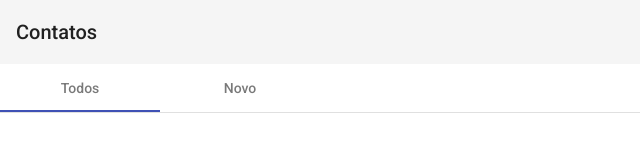
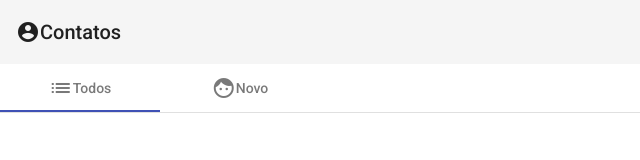
Before and after one commit to eduardotsilva/agenda-app, an Angular app: page / in a window 1280 px wide. Shown: the top 160 px of the page, without its empty margins (0-640 px from the left). Built offline with nearby package versions, Linux system fonts and the light colour scheme.

Commit message:
129. Icones do Material Design

```diff
--- a/src/app/contato/contato.component.html
+++ b/src/app/contato/contato.component.html
@@ -1,9 +1,22 @@
-<mat-toolbar>Contatos</mat-toolbar>
+<mat-toolbar>
+  <mat-icon>account_circle</mat-icon>
+  Contatos
+</mat-toolbar>
 
 <mat-tab-group>
-  <mat-tab label="Todos"> </mat-tab>
+  <mat-tab >
+    <ng-template mat-tab-label>
+        <mat-icon>list</mat-icon>
+        Todos
+    </ng-template>
+  </mat-tab>
 
-  <mat-tab label="Novo">
+  <mat-tab >
+    <ng-template mat-tab-label>
+      <mat-icon>face</mat-icon>
+      Novo
+  </ng-template>
+
     <mat-card class="half-width">
       <mat-card-title>Novo Contato</mat-card-title>
       <form [formGroup]="formulario" (ngSubmit)="submit()">
```
